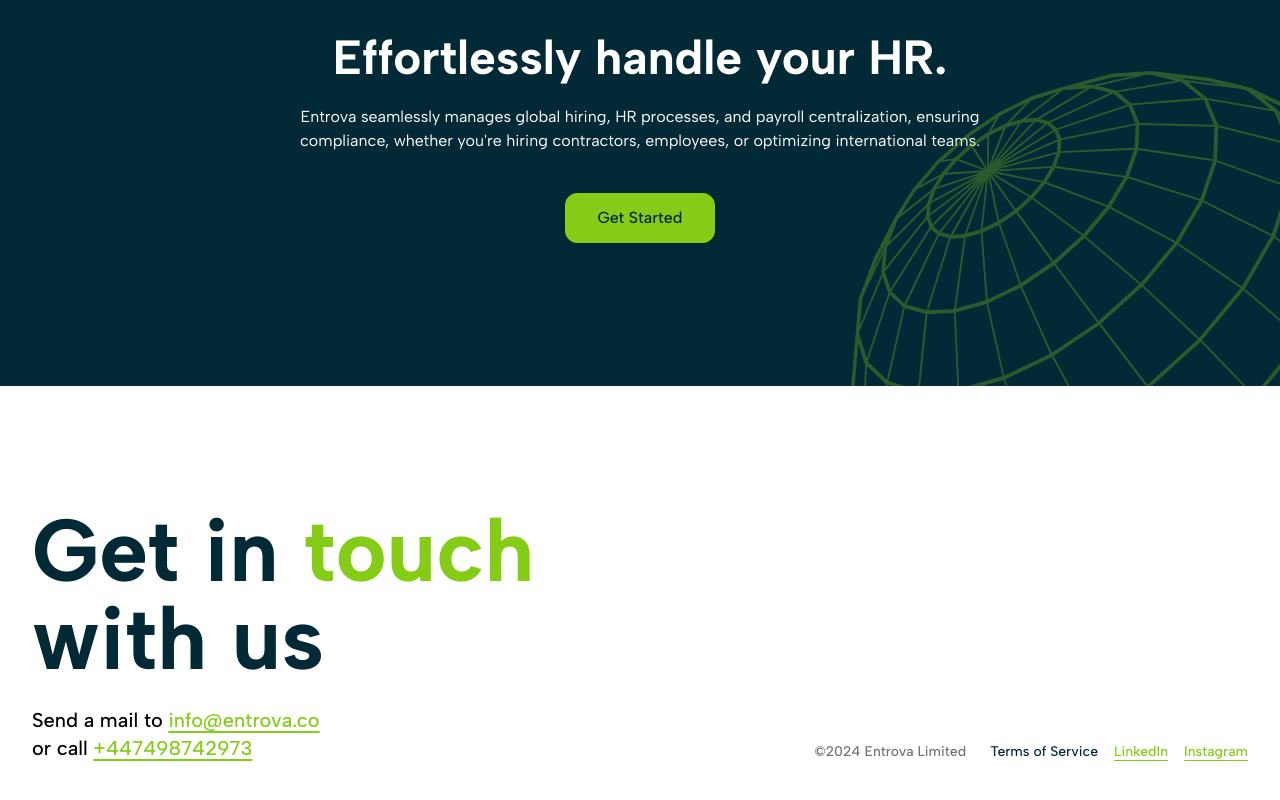
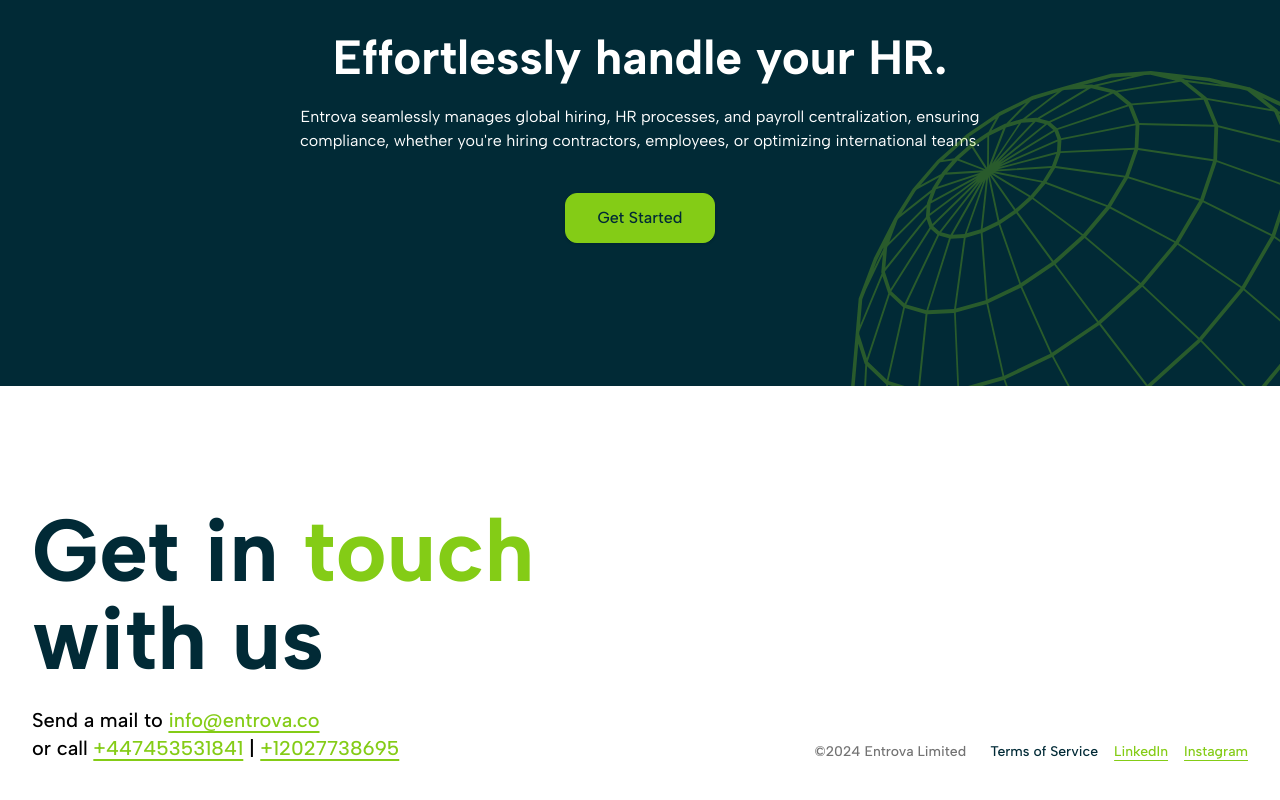
Before and after one commit to abayomijohn273/entrova_website, a Next.js app: page / in a window 1280 px wide. Shown: the part 4468-5268 px from the top of the page. Built offline with nearby package versions, Linux system fonts and the light colour scheme.

Commit message:
fix: update

```diff
--- a/src/components/layout/footer/index.js
+++ b/src/components/layout/footer/index.js
@@ -62,7 +62,7 @@
                     <div className='w-10/12 md:w-6/12 lg:w-5/12'>
                         <p className='text-xl font-medium flex flex-col'>
                             <span>Send a mail to <FooterLink href={"mailto:info@entrova.co"} title={"info@entrova.co"} /></span>
-                            <span> or call <FooterLink href={"tel:+447498742973"} title={"+447498742973"} /></span>
+                            <span> or call <FooterLink href={"tel:+447453531841"} title={"+447453531841"} /> | <FooterLink href={"tel:+12027738695"} title={"+12027738695"} /></span>
                         </p>
                     </div>
                     <div className='mt-[29px] md:mt-0 w-full md:flex-1 flex flex-col md:flex-row flex-start md:justify-end md:items-center md:gap-6'>
```
